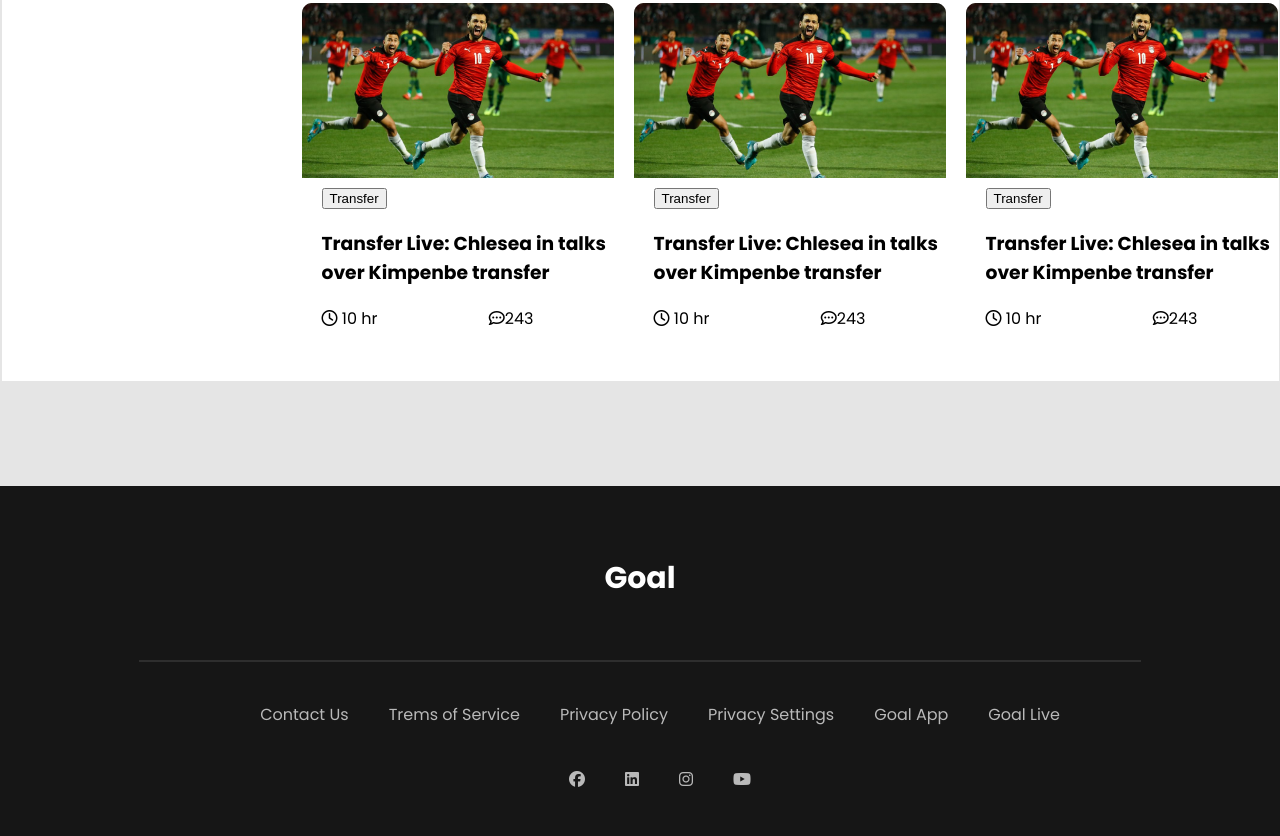
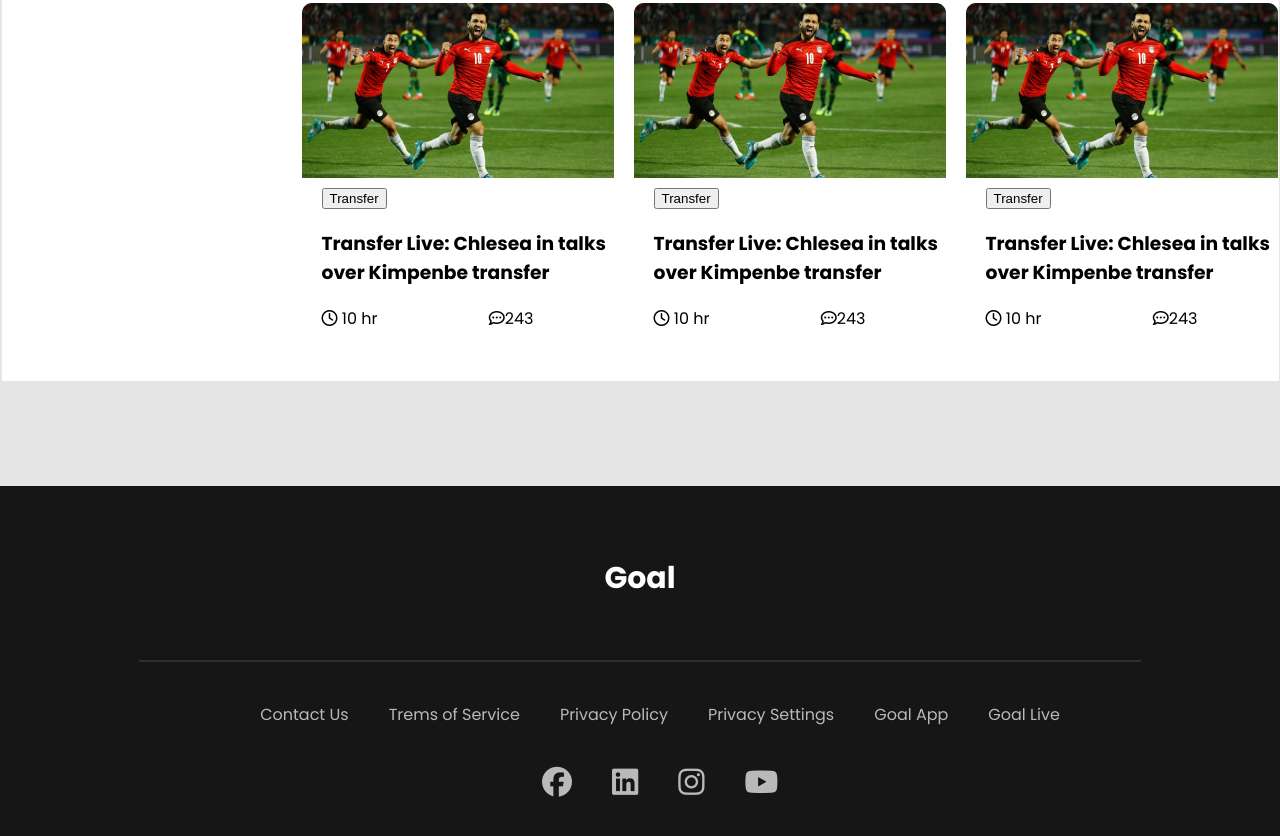
Before and after one commit to shobuj-mrs/world-cup, a plain HTML site: page group.html in a window 1280 px wide. Shown: the part 1288-2124 px from the top of the page. Drawn offline with Linux system fonts and the light colour scheme.

Commit message:
icon size style

```diff
--- a/group.html
+++ b/group.html
@@ -225,10 +225,10 @@
 
         <div class="social-icons">
             <ul class="list-icons">
-                <li> <a href="#"><i class="fa-brands fa-facebook"></i></a></li>
-                <li> <a href="#"><i class="fa-brands fa-linkedin"></i></a></li>
-                <li><a href="#"><i class="fa-brands fa-instagram"></i></a></li>
-                <li> <a href="#"><i class="fa-brands fa-youtube"></i></a></li>
+                <li> <a href="#"><i class="fa-brands fa-facebook icon-size"></i></a></li>
+                <li> <a href="#"><i class="fa-brands fa-linkedin icon-size"></i></a></li>
+                <li><a href="#"><i class="fa-brands fa-instagram icon-size"></i></a></li>
+                <li> <a href="#"><i class="fa-brands fa-youtube icon-size"></i></a></li>
             </ul>
         </div>
     </footer>
--- a/styles/style.css
+++ b/styles/style.css
@@ -215,6 +215,10 @@ ul li a {
 
 }
 
+.icon-size {
+    font-size: 30px;
+}
+
 /* resposive for mobile  */
 
 @media only screen and(max-width:576) {
```
